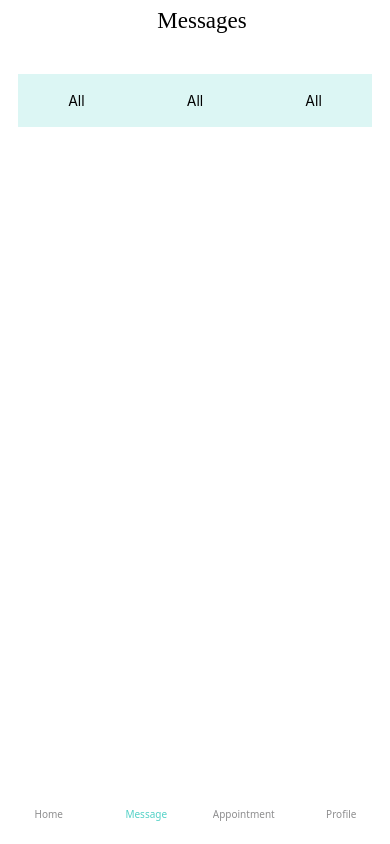
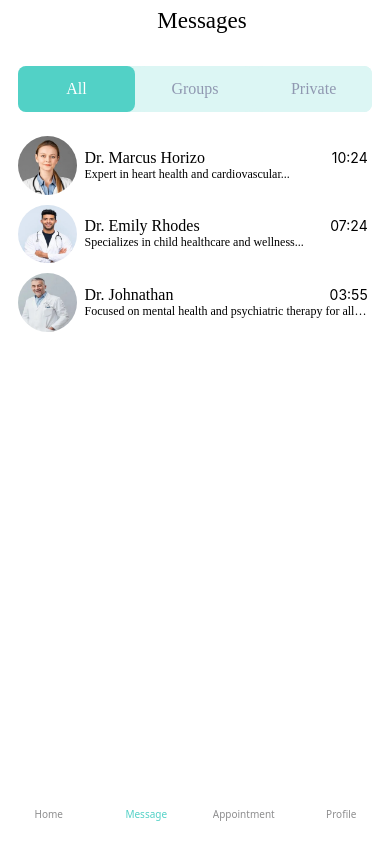
Before and after one commit to Shashank-jais/Docly, a React Native app: screen /Message in a window 390 px wide. Built offline with nearby package versions, Linux system fonts and the light colour scheme; grey boxes are pictures that could not be loaded.

Commit message:
Message Screen Completed

```diff
--- a/src/screens/MessageScreen.tsx
+++ b/src/screens/MessageScreen.tsx
@@ -1,63 +1,146 @@
-import { StatusBar, StyleSheet, Text, TouchableOpacity, View } from 'react-native'
+import { Dimensions, Image, StatusBar, StyleSheet, Text, TouchableOpacity, View, ViewStyle } from 'react-native'
 import React, { useState } from 'react'
-import { COLORS, SPACING } from '../theme/theme'
+import { BORDERRADIUS, COLORS, FONTFAMILY, FONTSIZE, SPACING } from '../theme/theme'
 import Header from '../components/Header'
 import { useBottomTabBarHeight } from '@react-navigation/bottom-tabs'
 
-const MessageScreen = ({navigation}:any) => {
-  const [focussedBtn,setFocussedBtn] = useState("All");
-
+const CARD_WIDTH = Dimensions.get('window').width * 0.15;
+const MessageScreen = ({ navigation }: any) => {
+  const [focussedBtn, setFocussedBtn] = useState("All");
   const tabBarHeight = useBottomTabBarHeight();
 
+  const backhandler = () => {
+    navigation.navigate("Tab", { screen: "Home" });
+  };
 
-  const backhandler=()=>{
-    navigation.navigate("Tab",{screen: "Home"});
-  }
+  // Dynamic styles for buttons
+  const getButtonStyle = (button: string): ViewStyle => ({
+    backgroundColor: focussedBtn === button ? COLORS.cyan300 : COLORS.teal50,
+    borderRadius: BORDERRADIUS.radius_8,
+    padding: SPACING.space_14,
+    width: "33%",
+    alignItems: "center",
+    justifyContent: "center",
+  });
+
+  const getButtonTextStyle = (button: string) => ({
+    fontFamily: FONTFAMILY.poppins_medium,
+    color: focussedBtn === button ? COLORS.white : COLORS.blueGray300,
+    fontSize: FONTSIZE.size_16,
+  });
+
   return (
     <View style={styles.ScreenContainer}>
       <StatusBar backgroundColor={COLORS.white} />
-      <Header title='Messages' backHandler={backhandler}/>
-      <View style = {[styles.InnerContainer,{marginBottom:tabBarHeight}]}>
+      <Header title="Messages" backHandler={backhandler} />
+
+      {/* Main Body */}
+      <View style={[styles.InnerContainer, { marginBottom: tabBarHeight }]}>
+        {/* Button Row */}
         <View style={styles.buttonRow}>
-          <TouchableOpacity style={styles.btn}>
-            <Text>All</Text>
-          </TouchableOpacity>
-          <TouchableOpacity style={styles.btn}>
-            <Text>All</Text>
-          </TouchableOpacity>
-          <TouchableOpacity style={styles.btn}>
-            <Text>All</Text>
-          </TouchableOpacity>
+          {["All", "Groups", "Private"].map((btn) => (
+            <TouchableOpacity
+              key={btn}
+              style={getButtonStyle(btn)}
+              onPress={() => setFocussedBtn(btn)}
+            >
+              <Text style={getButtonTextStyle(btn)}>{btn}</Text>
+            </TouchableOpacity>
+          ))}
+        </View>
+
+        {/* Message Body */}
+        <View style={styles.MessageBox}>
+          {/* First Row */}
+          <View style={styles.MessageRow}>
+            <Image source={require("../assets/images/doctor/doctor_200/D1.jpg")} resizeMode='cover'
+              style={styles.CardImageBG} />
+              <View style={styles.MessageBoxContent}>
+                <View style={styles.MessageBoxContentTitleContainer}><Text style={styles.MessageBoxContentTitle}>Dr. Marcus Horizo</Text> <Text>10:24</Text></View>
+                <View style={styles.MessageBoxContentTitleContainer}><Text style={styles.MessageBoxContentMessage} numberOfLines={1}>Expert in heart health and cardiovascular...</Text></View>
+              </View>
+          </View>
+
+
+          {/* Second Row */}
+          <View style={styles.MessageRow}>
+            <Image source={require("../assets/images/doctor/doctor_200/D2.jpg")} resizeMode='cover'
+              style={styles.CardImageBG} />
+              <View style={styles.MessageBoxContent}>
+                <View style={styles.MessageBoxContentTitleContainer}><Text style={styles.MessageBoxContentTitle}>Dr. Emily Rhodes</Text> <Text>07:24</Text></View>
+                <View style={styles.MessageBoxContentTitleContainer}><Text style={styles.MessageBoxContentMessage} numberOfLines={1}>Specializes in child healthcare and wellness...</Text></View>
+              </View>
+          </View>
+
+
+          {/* third Row */}
+          <View style={styles.MessageRow}>
+            <Image source={require("../assets/images/doctor/doctor_200/D3.jpg")} resizeMode='cover'
+              style={styles.CardImageBG} />
+              <View style={styles.MessageBoxContent}>
+                <View style={styles.MessageBoxContentTitleContainer}><Text style={styles.MessageBoxContentTitle}>Dr. Johnathan</Text> <Text>03:55</Text></View>
+                <View style={styles.MessageBoxContentTitleContainer}><Text style={styles.MessageBoxContentMessage} numberOfLines={1}>Focused on mental health and psychiatric therapy for all age groups....</Text></View>
+              </View>
+          </View>
+
+
         </View>
       </View>
     </View>
-  )
-}
-
-export default MessageScreen
+  );
+};
 
 const styles = StyleSheet.create({
   ScreenContainer: {
     flex: 1,
     backgroundColor: COLORS.white,
   },
-  scrollViewFlex: {
-    flexGrow: 1,
+  InnerContainer: {
+    marginHorizontal: SPACING.space_18,
+    marginTop: SPACING.space_10,
   },
-  InnerContainer:{
-    backgroundColor:"red",
-    margin:SPACING.space_18
+  buttonRow: {
+    flexDirection: "row",
+    justifyContent: "space-between",
+    backgroundColor: COLORS.teal50,
+    borderRadius: BORDERRADIUS.radius_8
   },
-  buttonRow:{
+  MessageBox: {
+    // backgroundColor: "red",
+    marginTop: SPACING.space_24,
+  },
+  MessageRow: {
+    flexDirection: "row",
+    alignItems: "center",
+    marginBottom: SPACING.space_10
+
+  },
+  CardImageBG: {
+    width: CARD_WIDTH,
+    height: CARD_WIDTH,
+    borderRadius:50,
+    overflow: 'hidden'
+  },
+  MessageBoxContent:{
+    height: CARD_WIDTH,
+    width:"80%",
+    marginHorizontal:SPACING.space_8,
+    justifyContent: "center",
+  },
+  MessageBoxContentTitleContainer:{
     flexDirection:"row",
-    justifyContent:"space-between",
-    backgroundColor:COLORS.teal50,
+    justifyContent:"space-between"
   },
-  btn:{
-    // backgroundColor:"green",
-    padding:SPACING.space_18,
-    width:"33%",
-    alignItems:"center",
-    justifyContent:"center"
-  }
-})
+  MessageBoxContentTitle:{
+    fontFamily:FONTFAMILY.poppins_semibold,
+    fontSize:FONTSIZE.size_16,
+  },
+  MessageBoxContentMessage:{
+    fontFamily:FONTFAMILY.poppins_light,
+    fontSize:FONTSIZE.size_12,
+  },
+
+
+});
+
+export default MessageScreen;
```
